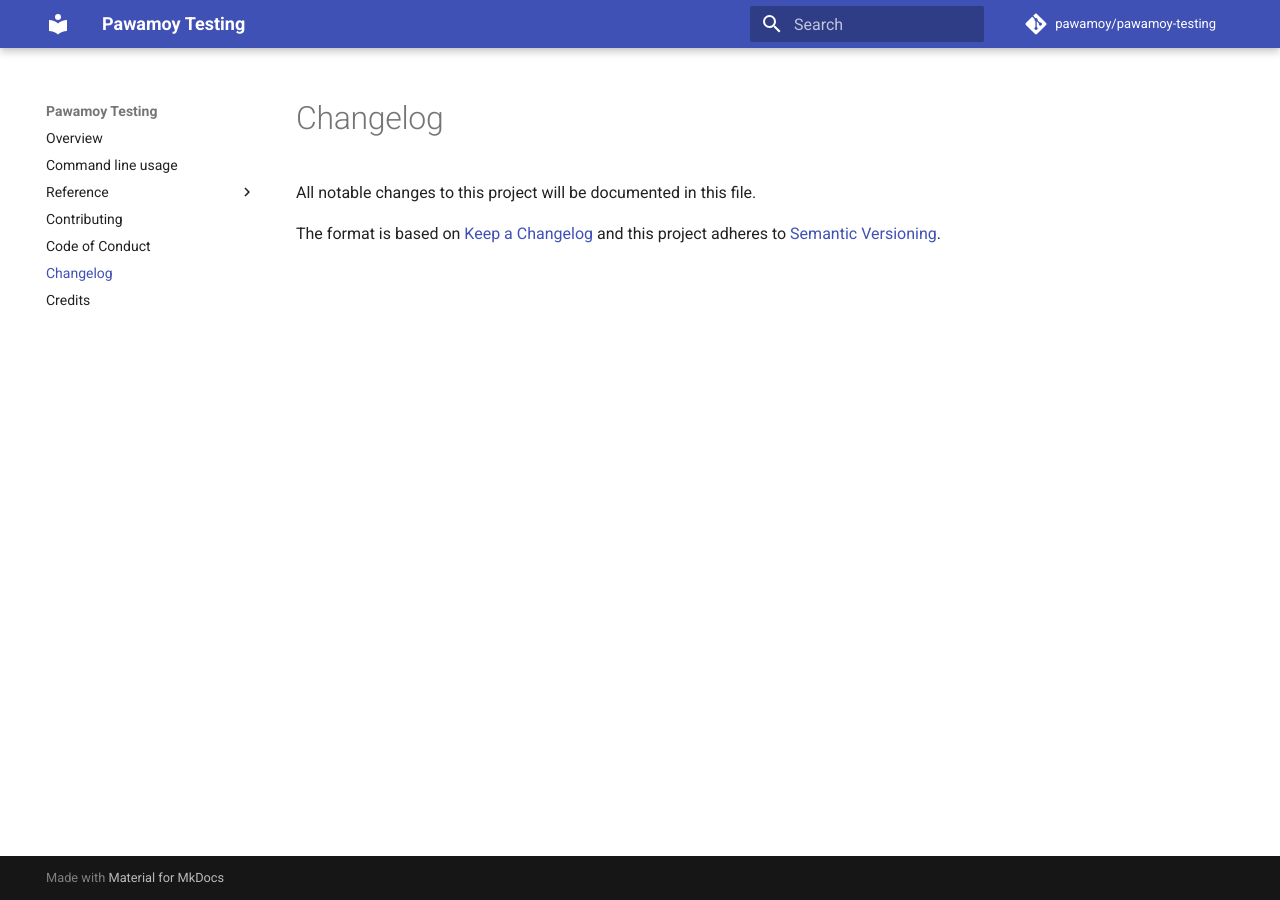
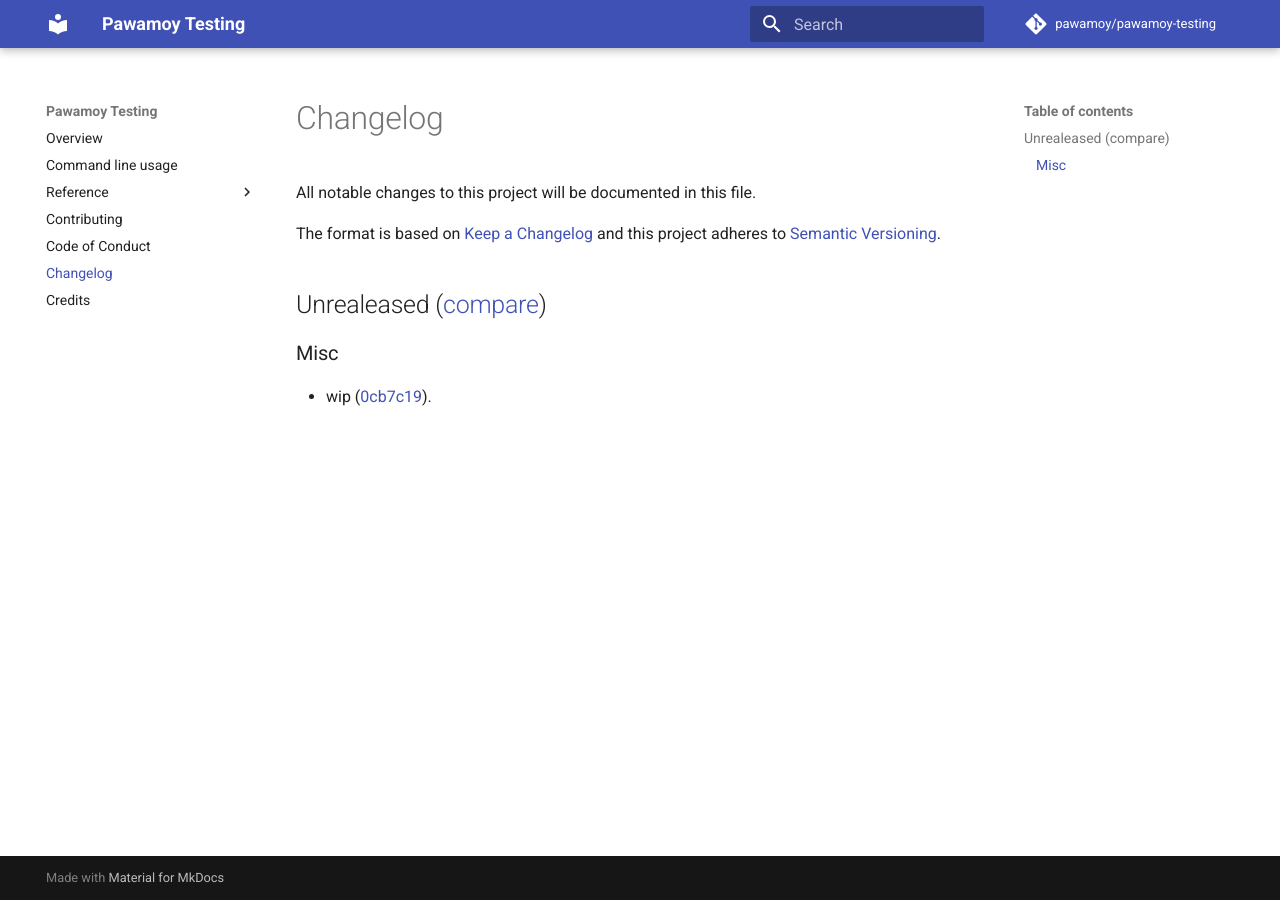
Before and after one commit to pawamoy/pawamoy-testing, an MkDocs documentation site: the page built from docs/changelog.md, in a window 1280 px wide. Built offline with MkDocs 1.6.1 and Material for MkDocs 9.7.7, drawn with Linux system fonts in a browser that asks for light colours; comment, search, counter and statistics services are not loaded.

Commit message:
chore: Prepare release 0.0.1

```diff
--- a/docs/changelog.md
+++ b/docs/changelog.md
@@ -3,3 +3,8 @@ All notable changes to this project will be documented in this file.
 
 The format is based on [Keep a Changelog](http://keepachangelog.com/en/1.0.0/)
 and this project adheres to [Semantic Versioning](http://semver.org/spec/v2.0.0.html).
+
+## Unrealeased ([compare](https://github.com/pawamoy/pawamoy-testing/compare/0cb7c1903af776be4406c0d09a2726ce653474a5...HEAD))
+
+### Misc
+- wip ([0cb7c19](https://github.com/pawamoy/pawamoy-testing/commit/0cb7c1903af776be4406c0d09a2726ce653474a5)).
--- a/pyproject.toml
+++ b/pyproject.toml
@@ -4,7 +4,7 @@ build-backend = "poetry.masonry.api"
 
 [tool.poetry]
 name = "pawamoy-testing"
-version = "0.1.0"
+version = "0.0.1"
 description = "Testing this great template"
 authors = ["Timothée Mazzucotelli <pawamoy@pm.me>"]
 license = "ISC License"
```
